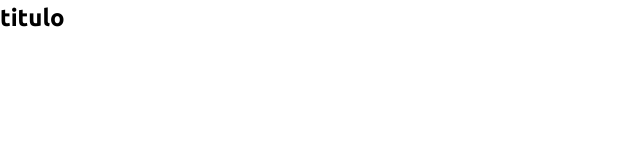
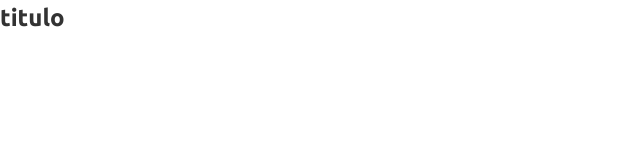
Before and after one commit to RodySeixas/ecommerce-syntaxwear, a plain HTML site: page index.html in a window 1280 px wide. Shown: the full height of the page, 0-640 px from the left. Drawn offline with Linux system fonts and the light colour scheme.

Commit message:
feat: adicionado estilos globais no body

```diff
--- a/css/base.css
+++ b/css/base.css
@@ -1,3 +1,5 @@
 body {
     font-family: var(--fonte-principal);
+    background-color: #fff;
+    color: #333
 }
```
